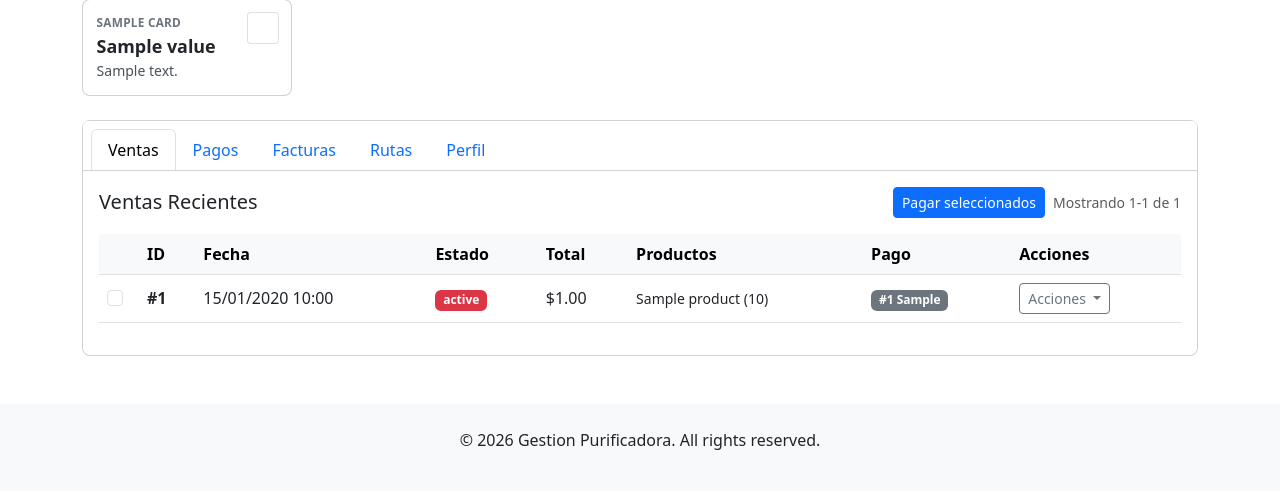
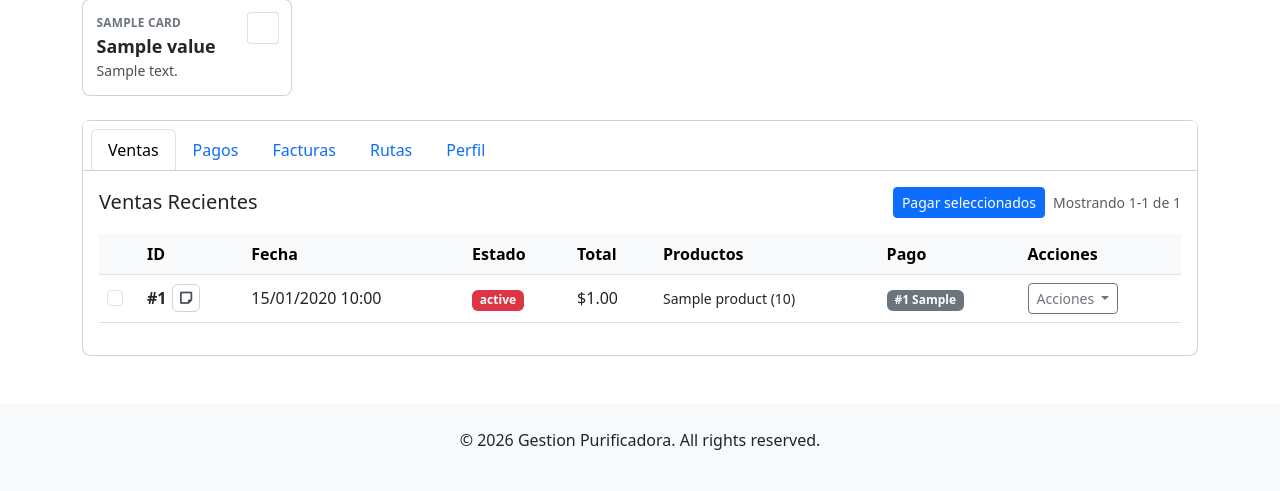
Before and after one commit to robertonunezc/water-delivery, a Django app: template clients/templates/client_detail.html in a window 1280 px wide. Shown: the part 202-693 px from the top of the page. Run offline with Django 5.2, Linux system fonts and the light colour scheme; the template is opened without the code that fills it: most values are stand-ins (such as "Sample title", 1, 10 or a date in 2020).

Commit message:
Add order note modal and trigger button in client detail view; update tests

```diff
--- a/clients/templates/client_detail.html
+++ b/clients/templates/client_detail.html
@@ -139,6 +139,29 @@
     .client-profile-section h3 {
       font-size: 1rem;
       margin-bottom: .75rem;
+    }
+    .client-order-id-cell {
+      align-items: center;
+      display: inline-flex;
+      gap: .35rem;
+      white-space: nowrap;
+    }
+    .btn.client-order-note-trigger {
+      align-items: center;
+      border-color: #ced4da;
+      border-radius: 6px;
+      color: #495057;
+      display: inline-flex;
+      height: 1.75rem;
+      justify-content: center;
+      padding: 0;
+      width: 1.75rem;
+    }
+    .btn.client-order-note-trigger:hover,
+    .btn.client-order-note-trigger:focus {
+      background: #f8f9fa;
+      border-color: #adb5bd;
+      color: #212529;
     }
     @media (max-width: 767.98px) {
       .client-action-bar {
@@ -372,7 +395,23 @@
                           <input class="form-check-input client-order-payment-checkbox" type="checkbox" name="orders" value="{{ order.pk }}" form="selected-orders-payment-form">
                         {% endif %}
                       </td>
-                      <td><strong>#{{ order.id }}</strong></td>
+                      <td>
+                        <span class="client-order-id-cell">
+                          <strong>#{{ order.id }}</strong>
+                          {% if order.notes %}
+                            <button
+                              type="button"
+                              class="btn btn-sm btn-outline-secondary client-order-note-trigger"
+                              data-bs-toggle="modal"
+                              data-bs-target="#order-note-modal-{{ order.pk }}"
+                              aria-label="Ver nota del pedido #{{ order.pk }}"
+                              title="Ver nota">
+                              <i class="fas fa-sticky-note" aria-hidden="true"></i>
+                              <span class="visually-hidden">Ver nota</span>
+                            </button>
+                          {% endif %}
+                        </span>
+                      </td>
                       <td>{{ order.created_at|date:"d/m/Y H:i" }}</td>
                       <td>
                         <span class="badge bg-{% if order.status == 'COMPLETED' %}success{% elif order.status == 'PENDING' %}warning text-dark{% else %}danger{% endif %}">
@@ -414,6 +453,23 @@
                 </tbody>
               </table>
             </div>
+            {% for order in orders %}
+              {% if order.notes %}
+                <div class="modal fade" id="order-note-modal-{{ order.pk }}" tabindex="-1" aria-labelledby="order-note-modal-{{ order.pk }}-label" aria-hidden="true">
+                  <div class="modal-dialog modal-dialog-centered">
+                    <div class="modal-content">
+                      <div class="modal-header">
+                        <h3 class="modal-title h5" id="order-note-modal-{{ order.pk }}-label">Nota del pedido #{{ order.pk }}</h3>
+                        <button type="button" class="btn-close" data-bs-dismiss="modal" aria-label="Cerrar"></button>
+                      </div>
+                      <div class="modal-body">
+                        {{ order.notes|linebreaksbr }}
+                      </div>
+                    </div>
+                  </div>
+                </div>
+              {% endif %}
+            {% endfor %}
             {% if orders.has_other_pages %}
               <nav class="mt-3" aria-label="Paginación de ventas del cliente">
                 <ul class="pagination justify-content-end mb-0">
```
Also changed, not shown: clients/tests.py (+27 -0 lines), 1 other file.
